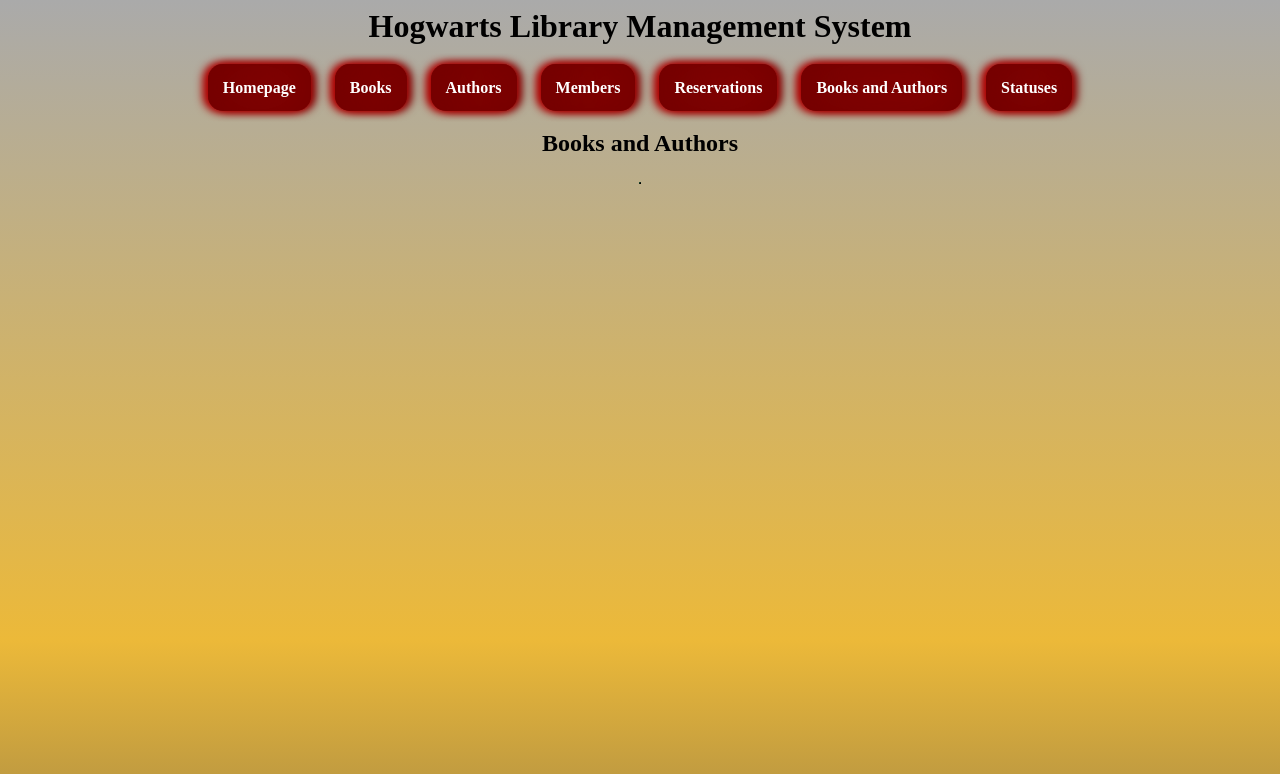
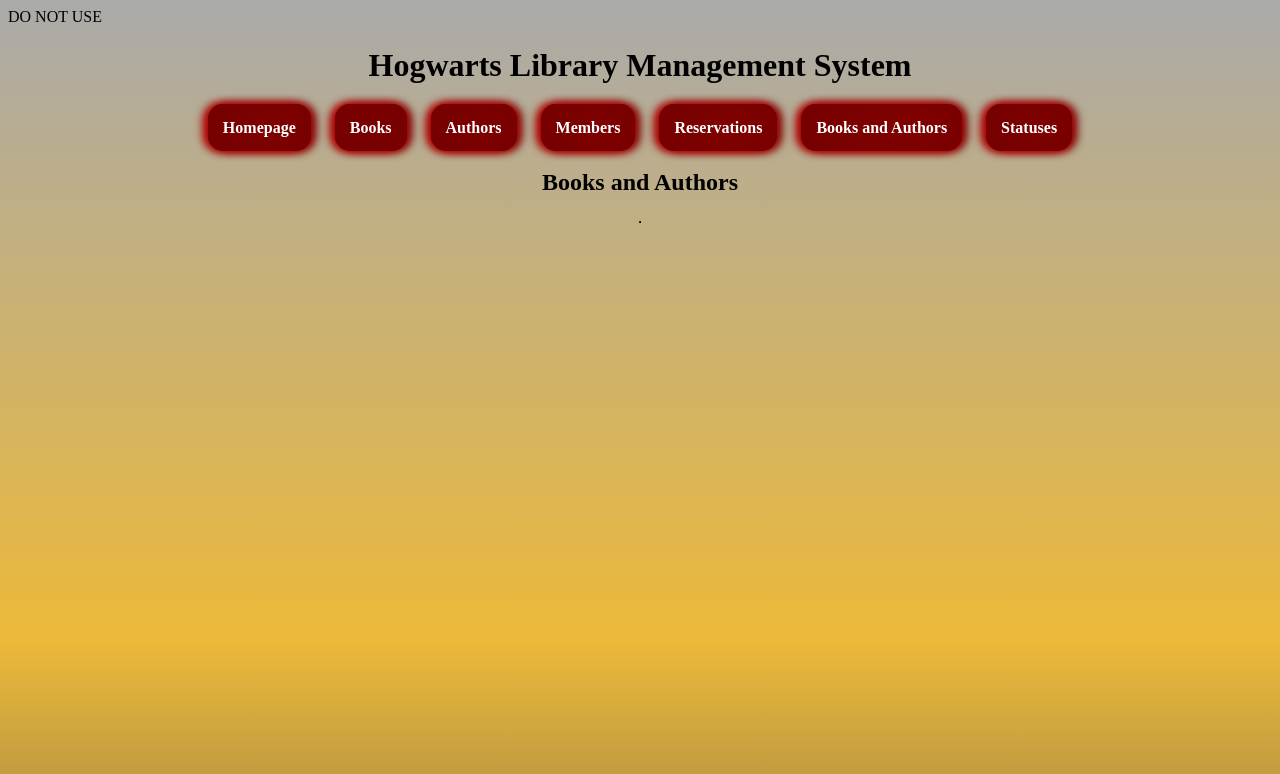
Before and after one commit to jgiggler/Hogwarts_Library_Backend, a Flask app: page /books_authors in a window 1280 px wide. Shown: the top 774 px of the page. Run offline with Flask 3, Linux system fonts and the light colour scheme; some libraries are stand-ins or nearby versions.

Commit message:
DO NOT USE

```diff
--- a/templates/books_authors.j2
+++ b/templates/books_authors.j2
@@ -1,3 +1,6 @@
+DO NOT USE
+
+
 
 <html>
 <!-- Adapted from the people.html UI design -->
```
